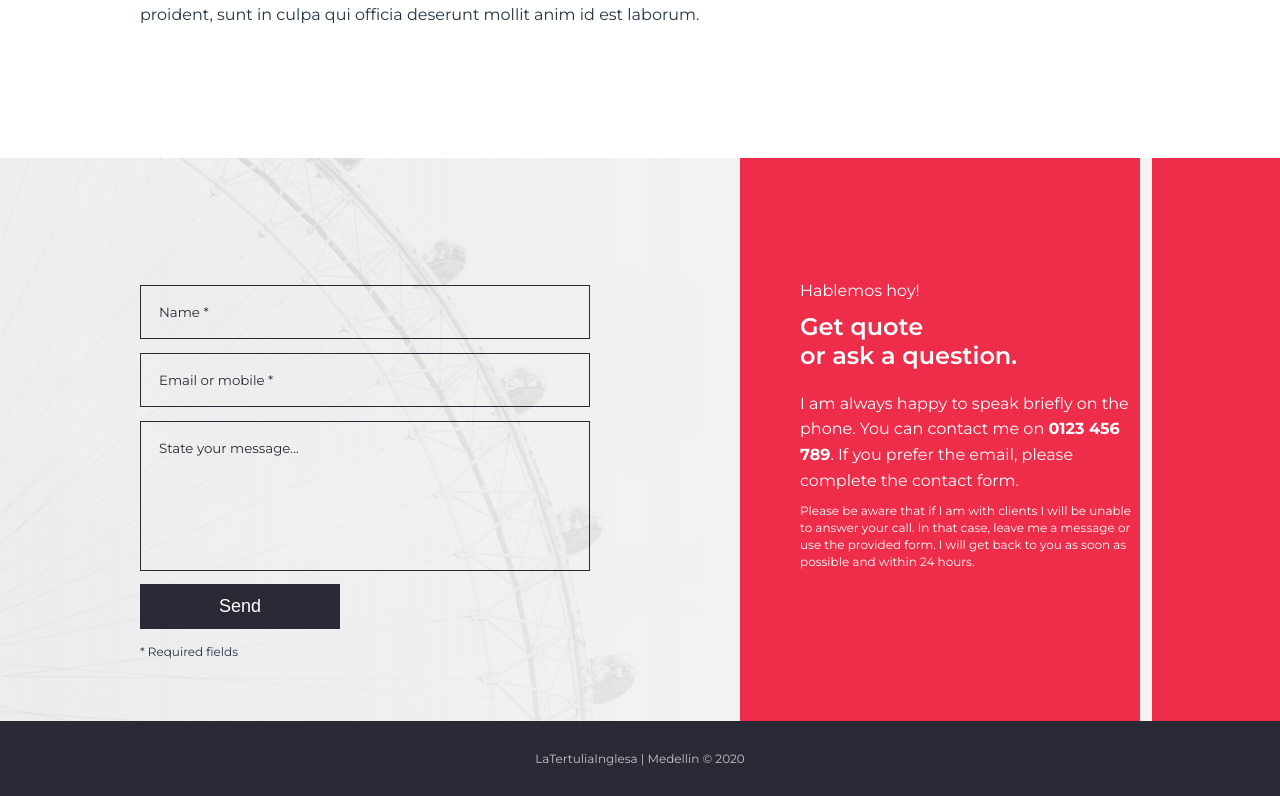
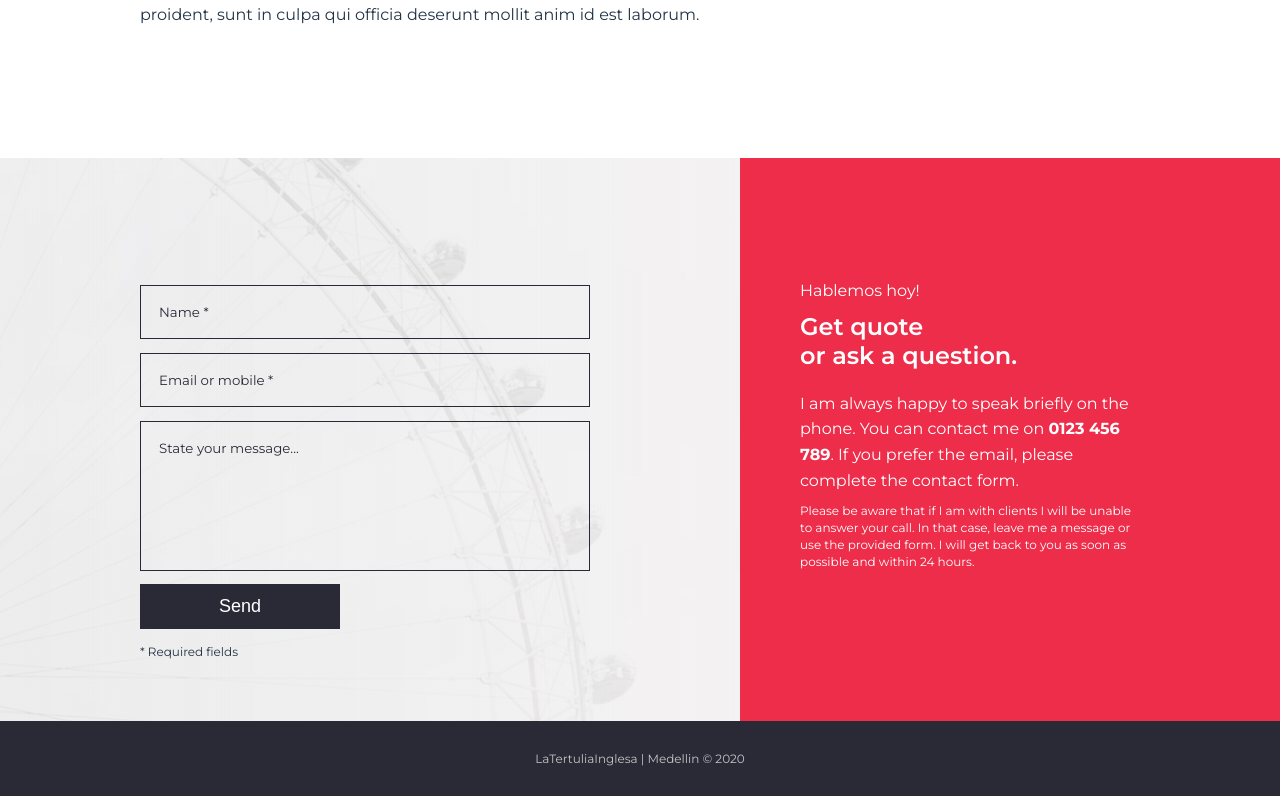
Before and after one commit to k2project/english-tutorials, a Next.js app: page / in a window 1280 px wide. Shown: the part 1451-2247 px from the top of the page. Built offline with nearby package versions, Linux system fonts and the light colour scheme.

Commit message:
fix to contact bg

```diff
--- a/styles/components/contact.scss
+++ b/styles/components/contact.scss
@@ -3,7 +3,7 @@
     line-height: 1.4;
     background-image: linear-gradient(
         to left,
-        $COLOR_THEME 10%,
+        $COLOR_THEME 25%,
         #f5f3f3 0%,
         rgba(#f5f3f3, 0)
     );
```
